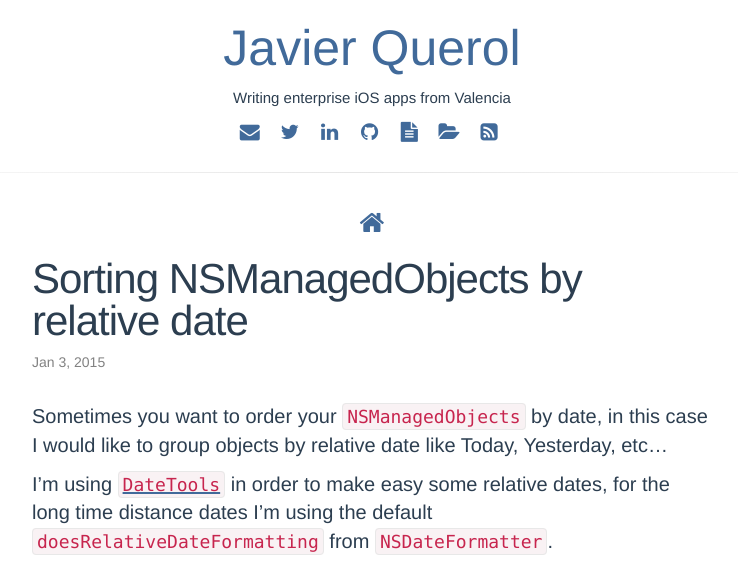
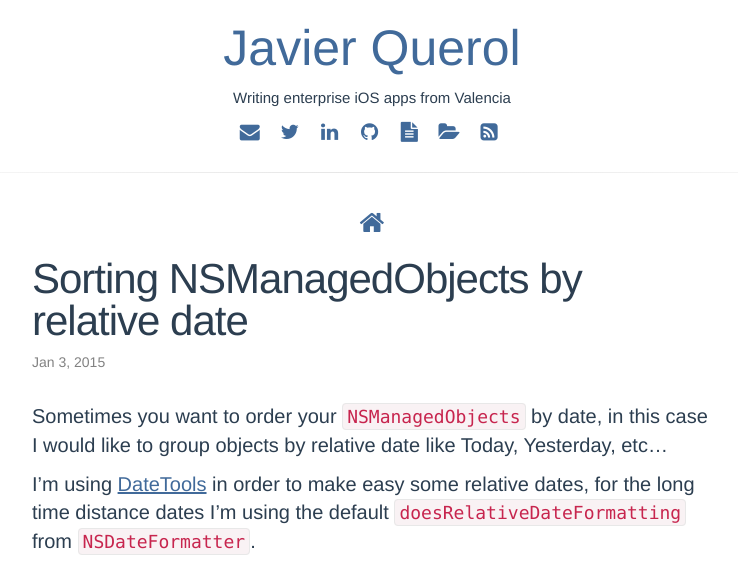
Before and after one commit to JavierQuerol/JavierQuerol.github.io, a Jekyll site: the page built from _posts/2015-01-03-nsmanagedobject-relative-date.markdown, in a window 1280 px wide. Shown: the top 566 px of the page, without its empty margins (268-1006 px from the left). Built offline with Jekyll 4.4.1, drawn with Linux system fonts in a browser that asks for light colours; nearby versions of some CDN libraries; comment, search, counter and statistics services are not loaded; some of the changed text lies outside the part shown; grey boxes are pictures that could not be loaded.

```diff
--- a/_posts/2015-01-03-nsmanagedobject-relative-date.markdown
+++ b/_posts/2015-01-03-nsmanagedobject-relative-date.markdown
@@ -6,7 +6,7 @@ date:   2015-01-03 11:35:22
 
 Sometimes you want to order your `NSManagedObjects` by date, in this case I would like to group objects by relative date like Today, Yesterday, etc…
 
-I'm using [`DateTools`](https://github.com/MatthewYork/DateTools) in order to make easy some relative dates, for the long time distance dates I'm using the default `doesRelativeDateFormatting` from `NSDateFormatter`.
+I'm using [DateTools](https://github.com/MatthewYork/DateTools) in order to make easy some relative dates, for the long time distance dates I'm using the default `doesRelativeDateFormatting` from `NSDateFormatter`.
 
 {% gist 4a924088c3aa1c20411f %}
 
```
Also changed, not shown: other parts of _posts/2015-01-03-nsmanagedobject-relative-date.markdown (+2 -0 lines).
